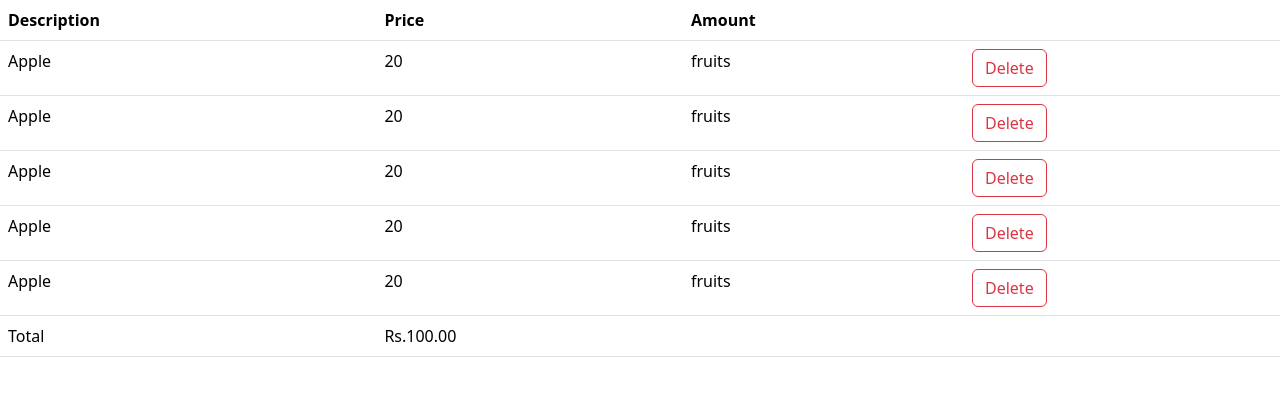
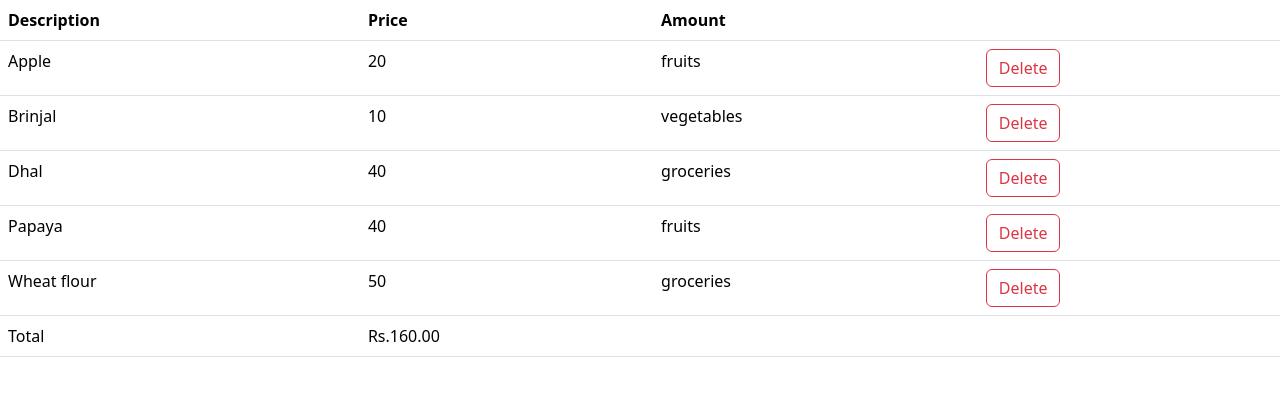
Before and after one commit to JayaniAnu10/food-cart, a React (Vite) app: page / in a window 1280 px wide. Shown: the top 396 px of the page. Built offline with nearby package versions, Linux system fonts and the light colour scheme.

Commit message:
Edit list of items

```diff
--- a/src/App.tsx
+++ b/src/App.tsx
@@ -5,10 +5,10 @@ function App() {
   const list = ["Fruits", "Vegetables", "Groceries"];
   const [item, setItem] = useState([
     { id: 1, description: "Apple", category: "fruits", amount: 20 },
-    { id: 2, description: "Apple", category: "fruits", amount: 20 },
-    { id: 3, description: "Apple", category: "fruits", amount: 20 },
-    { id: 4, description: "Apple", category: "fruits", amount: 20 },
-    { id: 5, description: "Apple", category: "fruits", amount: 20 },
+    { id: 2, description: "Brinjal", category: "vegetables", amount: 10 },
+    { id: 3, description: "Dhal", category: "groceries", amount: 40 },
+    { id: 4, description: "Papaya", category: "fruits", amount: 40 },
+    { id: 5, description: "Wheat flour", category: "groceries", amount: 50 },
   ]);
 
   return (
```
